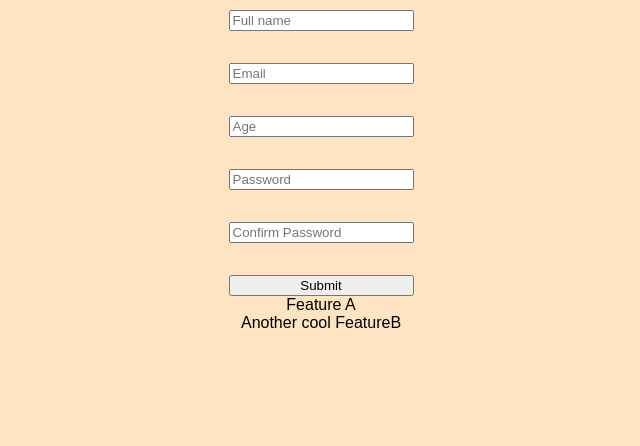
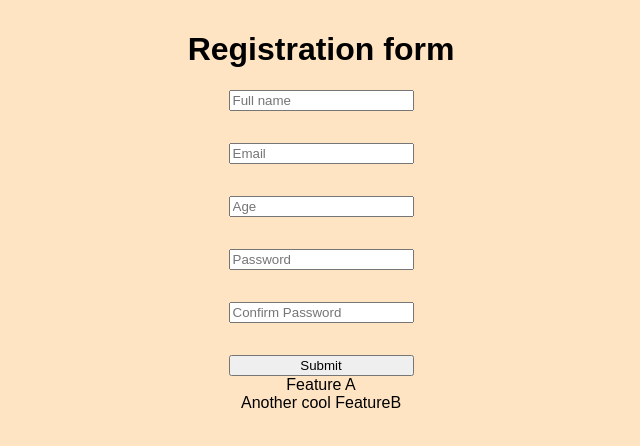
Before and after one commit to elenyevtushok/react-YUP-form, a React (Vite) app: page / in a window 1280 px wide. Shown: the top 446 px of the page, without its empty margins (319-959 px from the left). Built offline with nearby package versions, Linux system fonts and the light colour scheme.

Commit message:
added h1

```diff
--- a/src/App.jsx
+++ b/src/App.jsx
@@ -7,6 +7,7 @@ import { FeatureA } from './components/FeatureA'
 function App() {
 	return(
 		<div className='App'>
+			<h1>Registration form</h1>
 			<Form />
 			<FeatureA />
 			<FeatureB />
```
